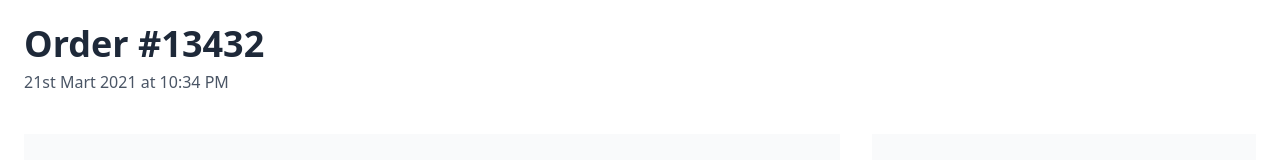
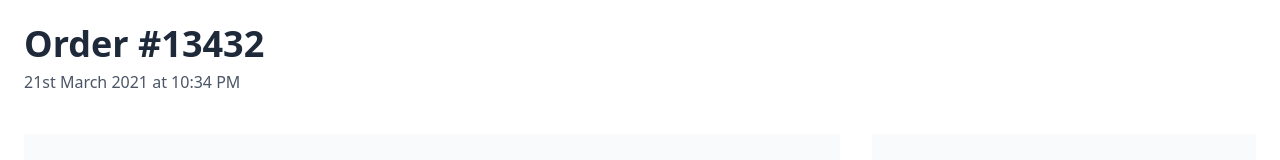
Before and after one commit to Blissmal/Ecommerce-react-js-redux-toolkit, a React (Vite) app: page /order-confirmation in a window 1280 px wide. Shown: the part 156-316 px from the top of the page. Built offline with nearby package versions, Linux system fonts and the light colour scheme.

Commit message:
Added cheout header component

```diff
--- a/src/pages/Cart.jsx
+++ b/src/pages/Cart.jsx
@@ -10,6 +10,7 @@ import ProductCard from "../components/ProductCard";
 import { ModalDelete } from "../components/ModalDelete";
 import { useState } from "react";
 import CartProduct from "../components/CartProduct";
+import CheckoutHeader from '../components/checkout-components/CheckoutHeader'
 
 const Cart = () => {
   const cart = useSelector((state) => state.cart);
@@ -51,6 +52,7 @@ const Cart = () => {
             <h2 className="text-xl font-semibold text-gray-900 dark:text-white sm:text-2xl">
               Shopping Cart
             </h2>
+            <CheckoutHeader />
 
             <div className="mt-6 sm:mt-8 md:gap-6 lg:flex lg:items-start xl:gap-8">
               <div className="mx-auto w-full flex-none lg:max-w-2xl xl:max-w-4xl">
--- a/src/pages/Order.jsx
+++ b/src/pages/Order.jsx
@@ -48,7 +48,7 @@ const Order = ({ order }) => {
 
   <div className="flex justify-start item-start space-y-2 flex-col">
     <h1 className="text-3xl dark:text-white lg:text-4xl font-semibold leading-7 lg:leading-9 text-gray-800">Order #13432</h1>
-    <p className="text-base dark:text-gray-300 font-medium leading-6 text-gray-600">21st Mart 2021 at 10:34 PM</p>
+    <p className="text-base dark:text-gray-300 font-medium leading-6 text-gray-600">21st March 2021 at 10:34 PM</p>
   </div>
   <div className="mt-10 flex flex-col xl:flex-row jusitfy-center items-stretch w-full xl:space-x-8 space-y-4 md:space-y-6 xl:space-y-0">
     <div className="flex flex-col justify-start items-start w-full space-y-4 md:space-y-6 xl:space-y-8">
@@ -170,7 +170,7 @@ const Order = ({ order }) => {
             </div>
           </div>
           <div className="flex w-full justify-center items-center md:justify-start md:items-start">
-            <button className="mt-6 md:mt-0 dark:border-white dark:hover:bg-gray-900 dark:bg-transparent dark:text-white py-5 hover:bg-gray-200 focus:outline-none focus:ring-2 focus:ring-offset-2 focus:ring-gray-800 border border-gray-800 font-medium w-96 2xl:w-full text-base font-medium leading-4 text-gray-800">Edit Details</button>
+            <button className="mt-6 md:mt-0 dark:border-white dark:hover:bg-gray-900 dark:bg-transparent dark:text-white py-5 hover:bg-gray-200 focus:outline-none focus:ring-2 focus:ring-offset-2 focus:ring-gray-800 border border-gray-800 w-96 2xl:w-full text-base font-medium leading-4 text-gray-800">Edit Details</button>
           </div>
         </div>
       </div>
```
